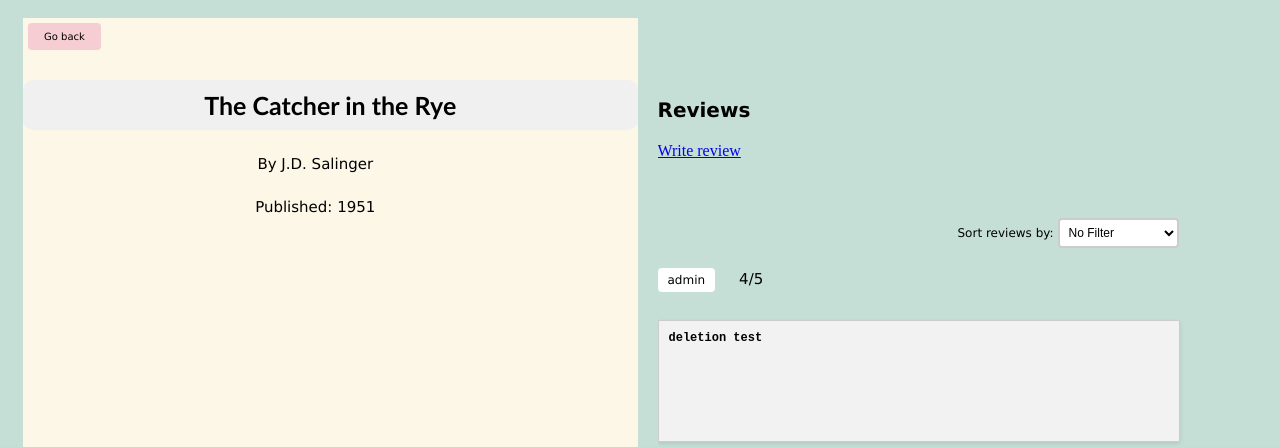
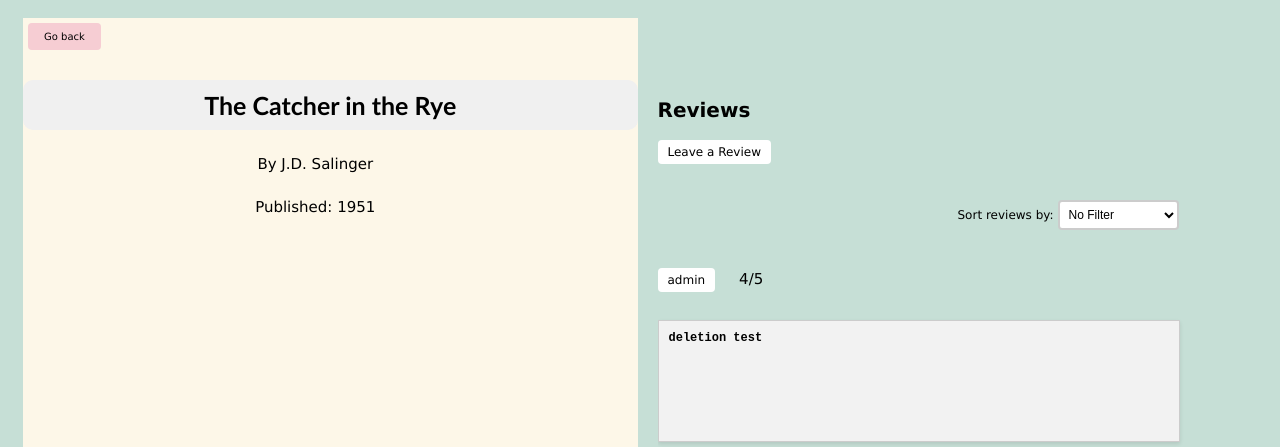
Before and after one commit to stanley-wei/CS35L-Project, a Django app: page /books/1/ in a window 1280 px wide. Shown: the part 68-515 px from the top of the page. Run offline with Django 4.2, Linux system fonts and the light colour scheme; data comes from the database, SQL or seed files in the repository; both versions use the stored data as it was after the commit; data that the repository does not hold is empty.

Commit message:
Minor change to the CSS of the instance where the user isn't signed in

```diff
--- a/static/css/book.css
+++ b/static/css/book.css
@@ -96,7 +96,20 @@ a.go-back-button {
     max-width: 500px;
     min-height: 100px;
 }
-
+.write-rev-button{
+  padding: 5px 10px;
+  background-color: white; /* Set the background color */
+  color: black; /* Set the text color */
+  text-decoration: none;
+  border-radius: 4px; /* Add some border radius for rounded corners */
+  font-family:Verdana, Geneva, Tahoma, sans-serif;
+  font-weight:normal;
+  font-size: 12px;
+  max-width:fit-content;
+}
+.no-rev{
+  font-family:Verdana;
+}
   .container {
     /* Styles for the user's review container */
     margin-left: 15px;
@@ -120,7 +133,6 @@ a.go-back-button {
   }
   form#sort-form {
     margin-top: 40px;
-    display: inline-block;
     margin-left:300px;
   }
 
--- a/templates/books/book.html
+++ b/templates/books/book.html
@@ -13,9 +13,9 @@
     <div class="right-section">
         <h3 class = "reviews">Reviews</h3>
         {% if not user_review %}
-            <a href="{% url 'books:review_book' book.id %}">Write review</a><br /><br />
+            <a class="write-rev-button" href="{% url 'books:review_book' book.id %}">Leave a Review</a>
             {% if not reviews  %}
-            <p>No reviews for this book :</p>
+            <p class = "no-rev">No reviews for this book :</p>
             {% endif %}
         {% else %}
             <h5 class ="personal-review">Your Review:</h5>
```
Also changed, not shown: db.sqlite3.
